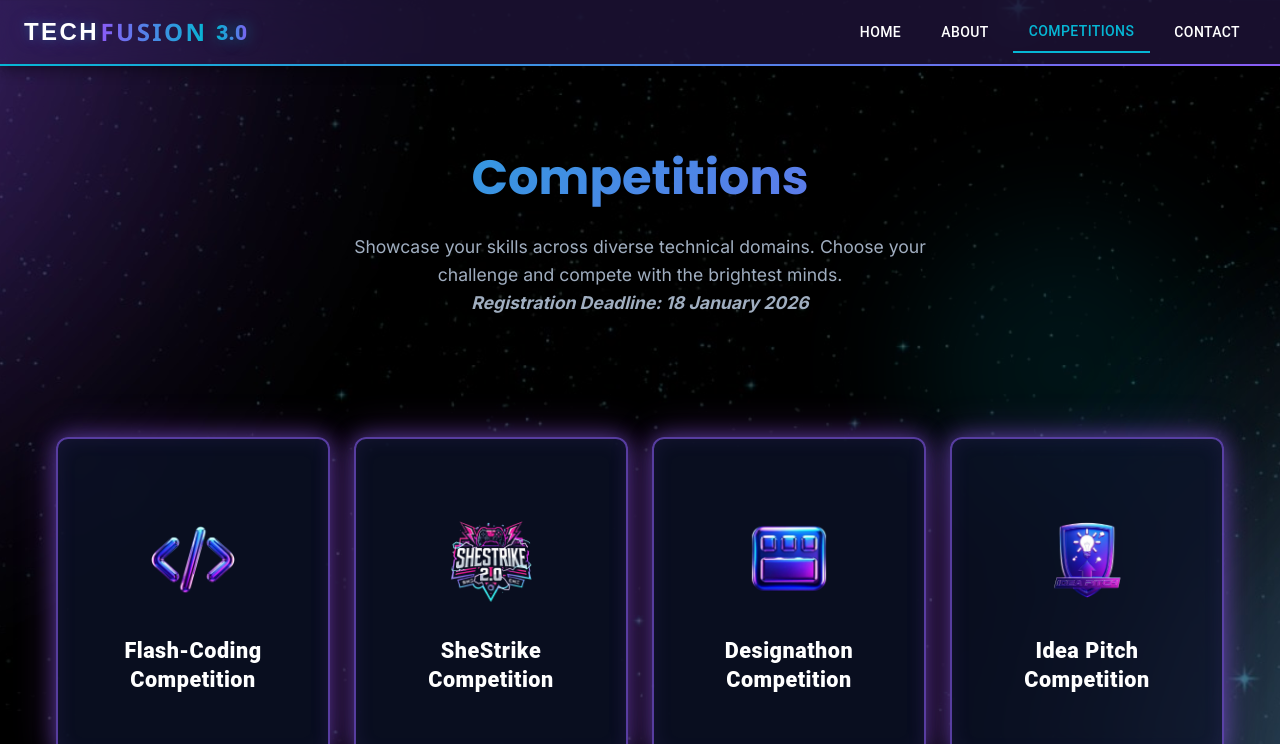
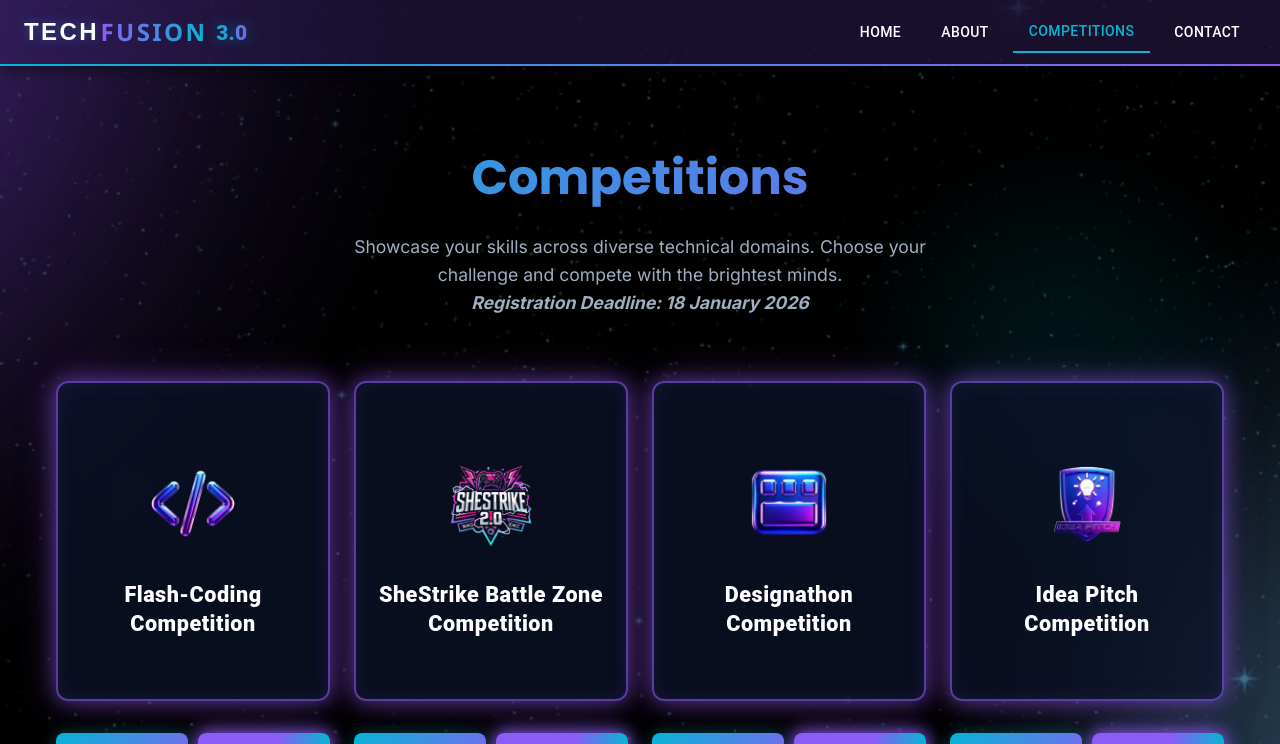
Before and after one commit to rahemeen1/TechFusion3.0, a React (Vite) app: page /competitions in a window 1280 px wide. Shown: the top 744 px of the page. Built offline with nearby package versions, Linux system fonts and the light colour scheme.

Commit message:
final ;)

```diff
--- a/src/pages/Competitions.jsx
+++ b/src/pages/Competitions.jsx
@@ -44,7 +44,7 @@ const competitions = [
   },
   {
     id: 2,
-    title: 'SheStrike Competition',
+    title: 'SheStrike Battle Zone Competition',
     logo:sheImg,
     team: 'Individual',
     fee: 'PKR 500 per participant',
@@ -187,7 +187,7 @@ function Competitions() {
       </motion.div>
 
       {/* Competitions Grid */}
-      <div className="competitions-grid" style={{ marginTop: 120, marginBottom: 100 }}>
+      <div className="competitions-grid" style={{ marginTop:40, marginBottom: 100 }}>
         {competitions.map((competition, index) => {
           const isFlipped = flippedCards[competition.id]
           return (
```
